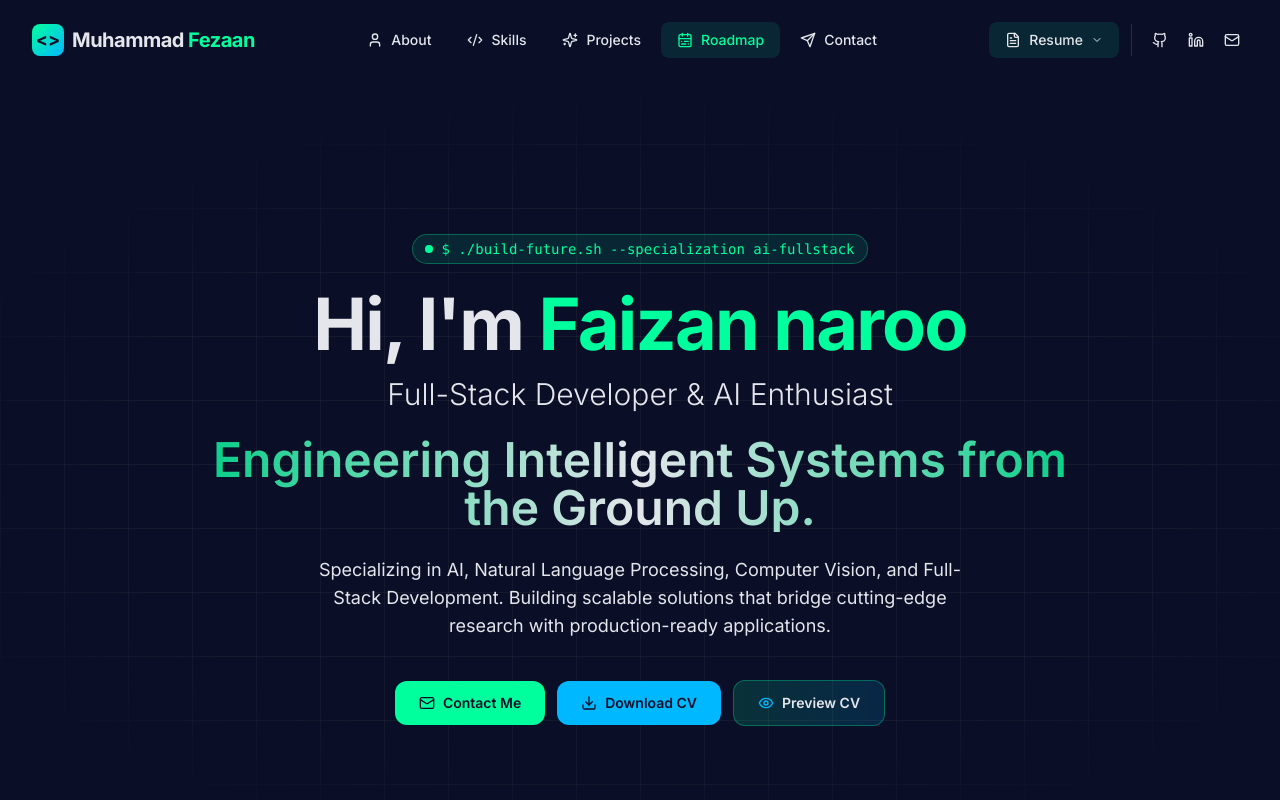
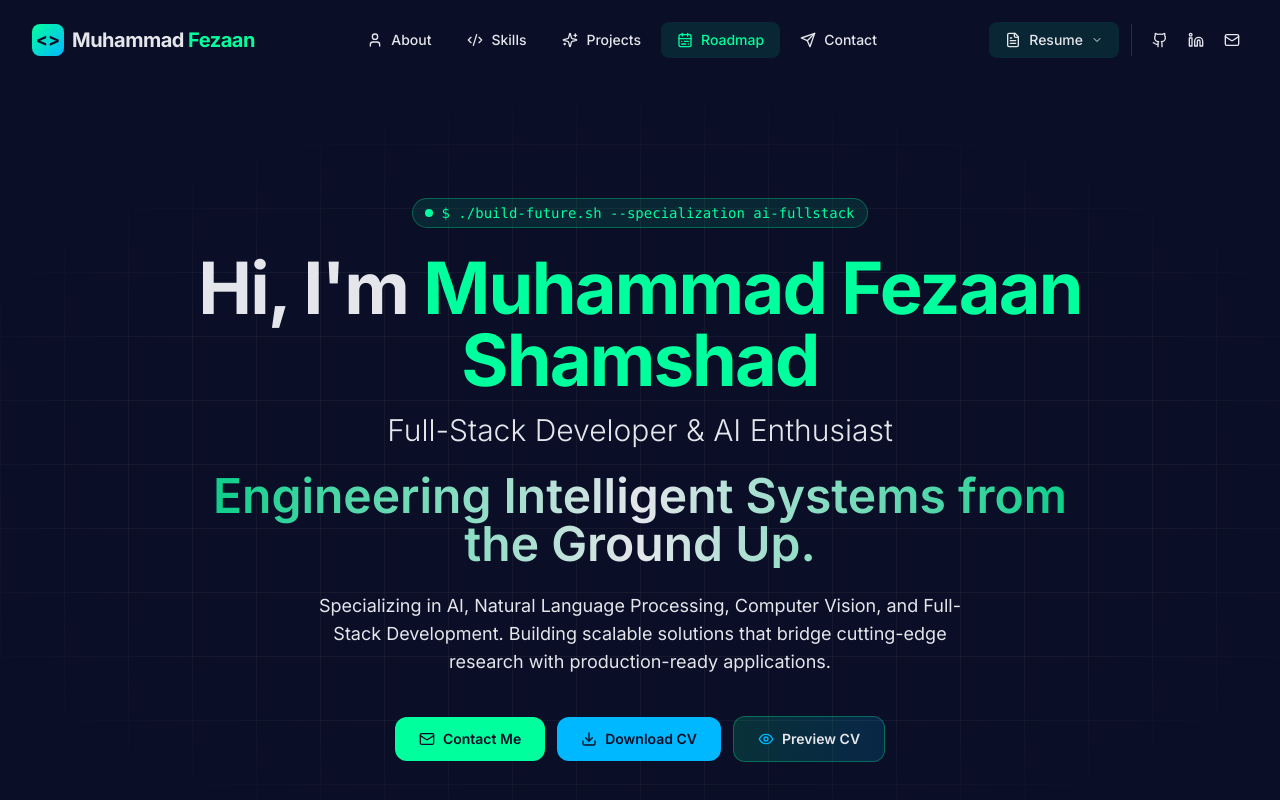
Before and after one commit to FaizanNaroo/Portfolio_Website, a Next.js app: page / in a window 1280 px wide. Shown: the top 800 px of the page. Built offline with nearby package versions, Linux system fonts and the light colour scheme.

Commit message:
testing done

```diff
--- a/src/data/content.ts
+++ b/src/data/content.ts
@@ -109,7 +109,7 @@ import type { PersonalInfo} from '@/types';
 import { Project, RoadmapItem, SkillCategory } from '@/types';
 
 export const personalInfo = {
-  name: "Faizan naroo", // Replace with your actual name
+  name: "Muhammad Fezaan Shamshad", // Replace with your actual name
   title: "Full-Stack Developer & AI Enthusiast",
   heroTagline: "Engineering Intelligent Systems from the Ground Up.",
   heroSubtitle: "Specializing in AI, Natural Language Processing, Computer Vision, and Full-Stack Development. Building scalable solutions that bridge cutting-edge research with production-ready applications.",
```
